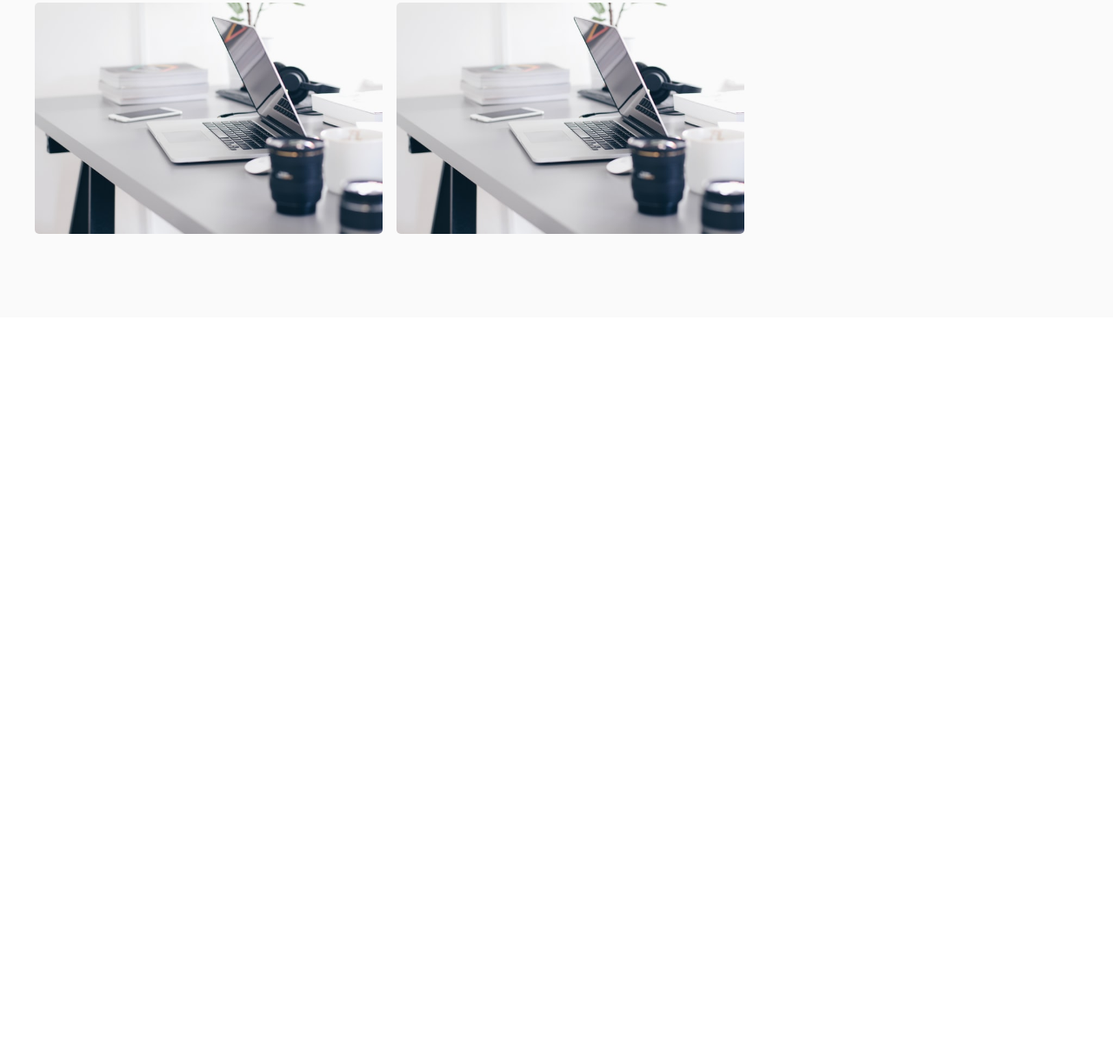
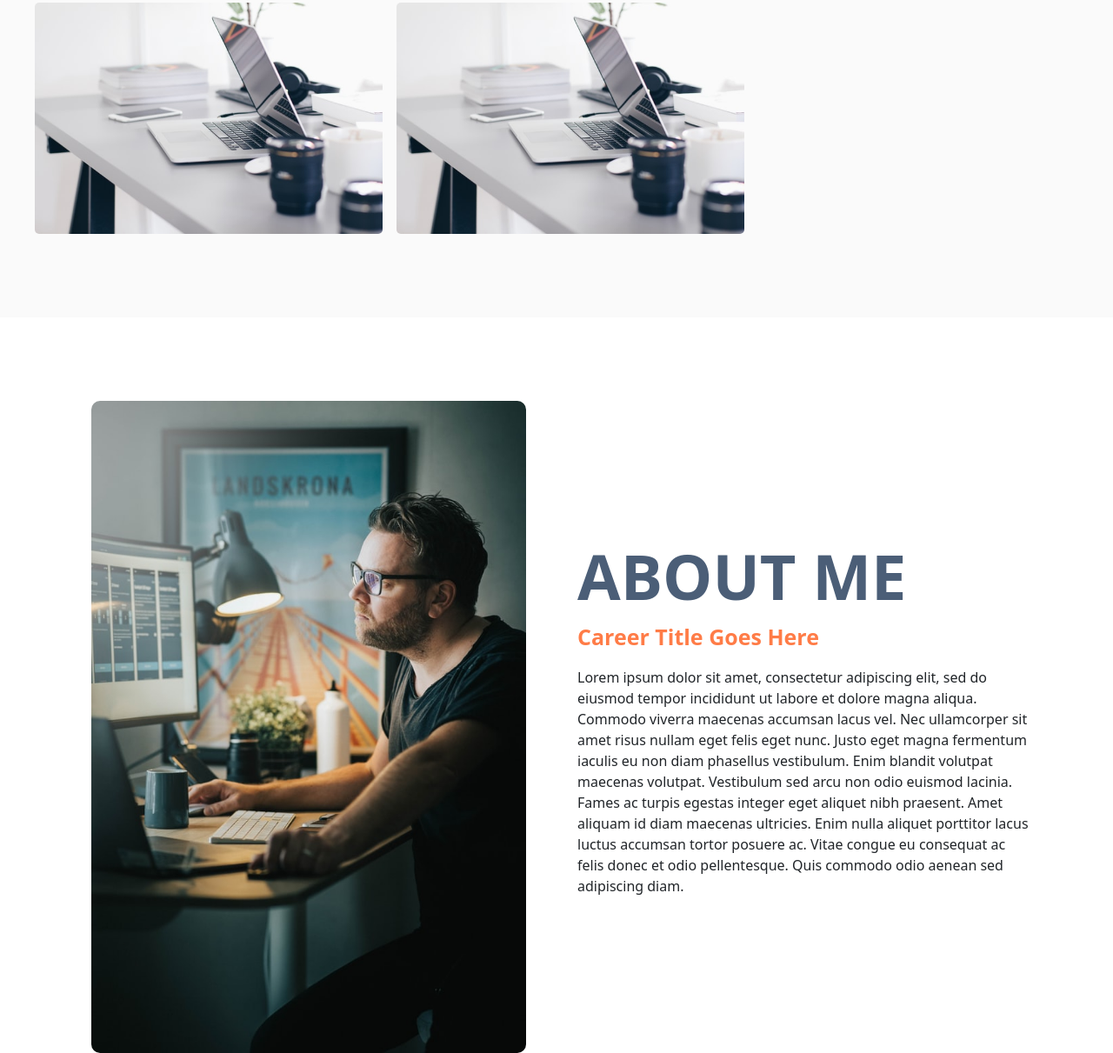
Before and after one commit to JoshuaB94/JoshuaB94.github.io, a plain HTML site: page index.html in a window 1280 px wide. Shown: the part 1280-2491 px from the top of the page at 87% size. Before the commit the page ends 1645 px from the top, so only its background shows below. Drawn offline with nearby package versions, Linux system fonts and the light colour scheme.

Commit message:
Created About section, implemented image placeholder, placeholder text, style title and sub-title

```diff
--- a/index.html
+++ b/index.html
@@ -60,7 +60,20 @@
         </div>
     </section>
 
-
+    <section class="about-section">
+        <div class="container col-xxl-8 px-4 py-5">
+            <div class="row flex-lg-row align-items-center g-5 py-5">
+                <div class="col-10 col-sm-8 col-lg-6">
+                    <img src="images/designer-at-work-with-glasses.jpeg" class="d-block mx-lg-auto img-fluid about-photo" alt="" loading="lazy">
+                </div>
+                <div class="col-lg-6">
+                    <h2 class="display-2 fw-bold lh-1 mb-3 about-heading">About Me</h2>
+                    <p class="career-position-text">Career Title Goes Here</p>
+                    <p class="about-bio">Lorem ipsum dolor sit amet, consectetur adipiscing elit, sed do eiusmod tempor incididunt ut labore et dolore magna aliqua. Commodo viverra maecenas accumsan lacus vel. Nec ullamcorper sit amet risus nullam eget felis eget nunc. Justo eget magna fermentum iaculis eu non diam phasellus vestibulum. Enim blandit volutpat maecenas volutpat. Vestibulum sed arcu non odio euismod lacinia. Fames ac turpis egestas integer eget aliquet nibh praesent. Amet aliquam id diam maecenas ultricies. Enim nulla aliquet porttitor lacus luctus accumsan tortor posuere ac. Vitae congue eu consequat ac felis donec et odio pellentesque. Quis commodo odio aenean sed adipiscing diam.</p>
+                </div>
+            </div>
+        </div>
+    </section>
 
     <!--Javascript Area-->
     <script src="https://cdn.jsdelivr.net/npm/bootstrap@5.1.3/dist/js/bootstrap.bundle.min.js" integrity="sha384-ka7Sk0Gln4gmtz2MlQnikT1wXgYsOg+OMhuP+IlRH9sENBO0LRn5q+8nbTov4+1p" crossorigin="anonymous"></script>
--- a/styles/stylesheet.css
+++ b/styles/stylesheet.css
@@ -51,3 +51,20 @@
     background-color: #fafafa;
     padding-bottom: 1rem;
 }
+
+/*---About Section---*/
+.about-heading {
+    text-align: left;
+    text-transform: uppercase;
+    color: #4B5E77;
+}
+.career-position-text {
+    text-align: left;
+    font-size: 25px;
+    font-weight: bold;
+    color: #FF7C47;
+}
+.about-photo {
+    width: 500px;
+    border-radius: 10px;
+}
```
Also changed, not shown: images/designer-at-work-with-glasses.jpeg (added).
